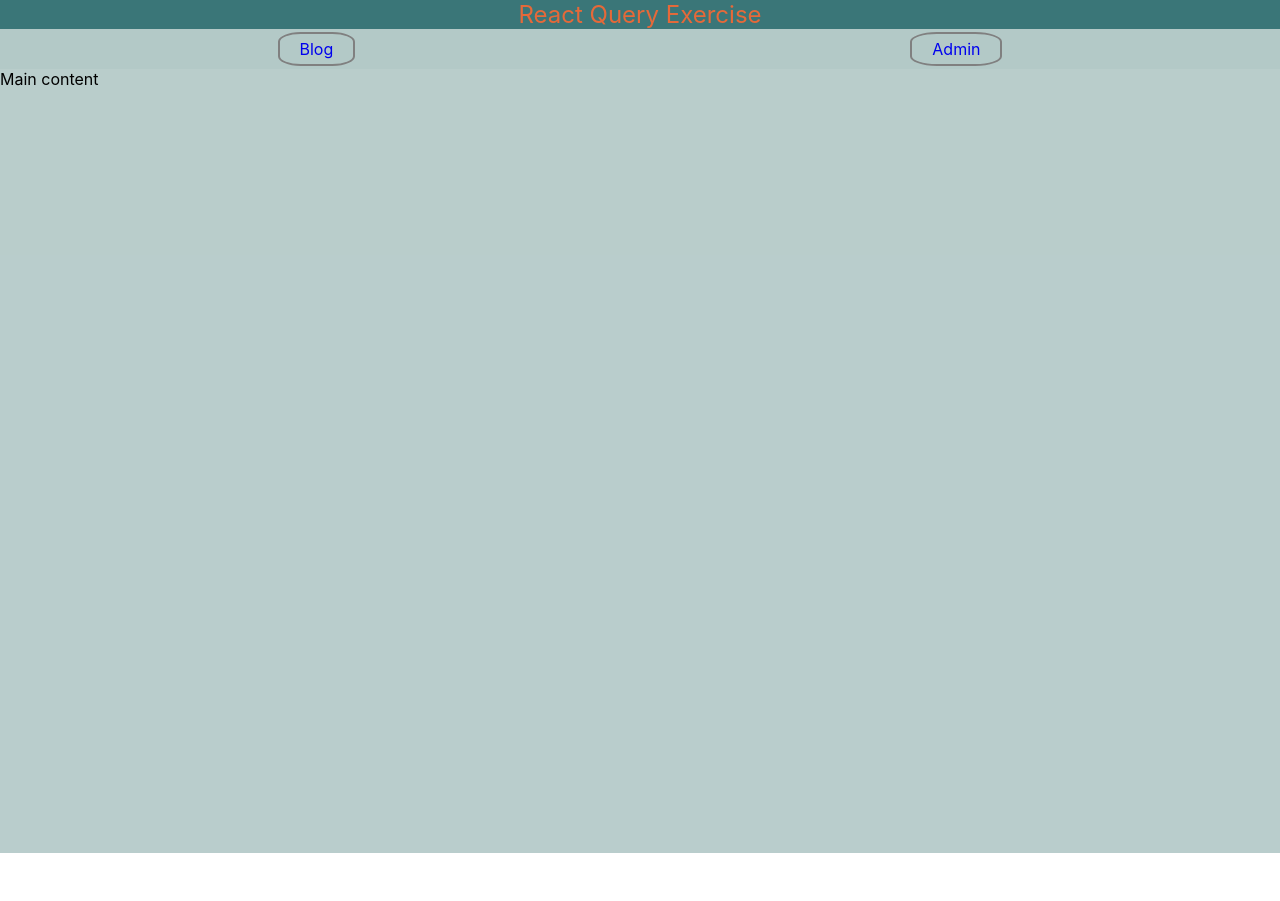
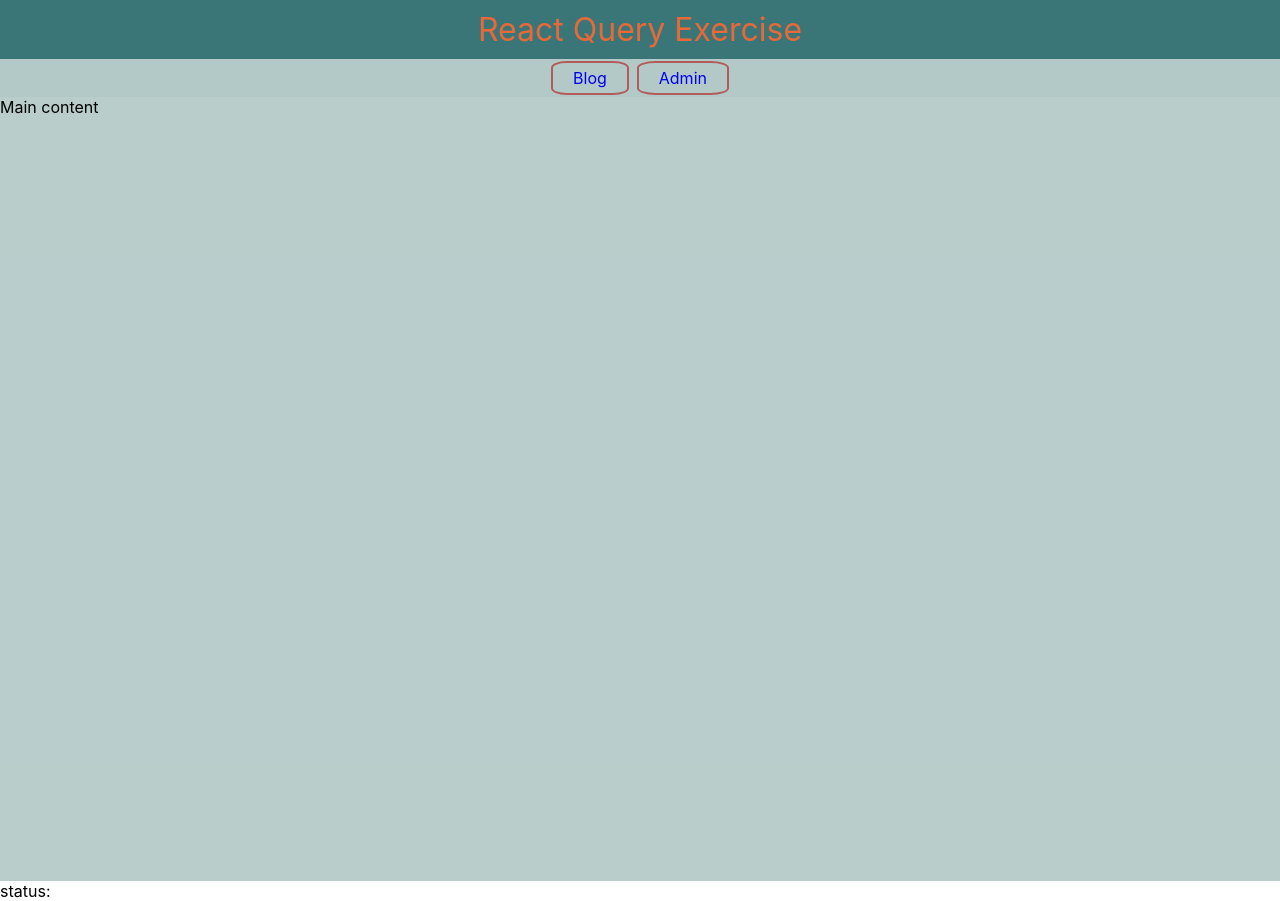
Before and after one commit to Thierry-Chain/reactQuery, a React (Create React App) app: page / in a window 1280 px wide. Before the commit the page ends 853 px from the top, so only its background shows below. Built offline with nearby package versions, Linux system fonts and the light colour scheme.

Commit message:
added redux to the application

```diff
--- a/package.json
+++ b/package.json
@@ -7,10 +7,11 @@
     "cra-template": "1.1.2",
     "react": "^17.0.2",
     "react-dom": "^17.0.2",
-    "react-query": "^3.13.0",
+    "react-query": "^3.18.1",
     "react-redux": "^7.2.2",
     "react-router-dom": "^5.2.0",
     "react-scripts": "4.0.3",
+    "redux": "^4.0.5",
     "redux-thunk": "^2.3.0",
     "use-sound": "^2.0.1"
   },
--- a/src/components/Main.jsx
+++ b/src/components/Main.jsx
@@ -1,9 +1,21 @@
+/* eslint-disable no-undef */
+//import axios from 'axios'
 import React from 'react'
+import { useQuery } from 'react-query'
+/*
+let getData = async () => {
+  res = await fetch('http://localhost:3000/posts')
+  res.json()
+}
+*/
 
 export default function Main() {
+  // let { data, status } = useQuery('post', getData)
+  //console.log(data)
   return (
     <React.Fragment>
       <div className="main">Main content</div>
+      <p>status:{}</p>
     </React.Fragment>
   )
 }
--- a/src/index.css
+++ b/src/index.css
@@ -19,13 +19,14 @@
 
 .nav {
   background-color: rgba(53, 115, 117, 0.972) !important;
-  font-size: x-large;
   display: flex;
+  padding: 10px;
 }
 .brand {
   color: rgba(251, 103, 49, 0.89);
   text-align: center;
   margin-left: auto;
+  font-size: xx-large;
   margin-right: auto;
 }
 .main {
@@ -36,22 +37,21 @@
   background-color: rgb(207, 54, 54);
 }
 .link {
-  border: 2px solid gray;
-  justify-content: center;
-  border-radius: 29%;
-  align-items: center;
+  border: 2px solid rgba(177, 70, 70, 0.829);
+  border-radius: 20%;
   text-decoration: none;
   padding: 5px 20px;
-  margin-right: auto;
-  margin-top: 3px;
-  margin-bottom: 3px;
-
-  margin-left: auto;
 }
 .link:hover {
   background-color: rgb(236, 72, 168);
+  transform: scaleY(1.2);
+  overflow: hidden;
 }
 .disp {
   background-color: rgba(43, 104, 99, 0.356);
   display: flex;
+  align-items: center;
+  justify-content: center;
+  gap: 8px;
+  padding: 2px;
 }
--- a/src/index.js
+++ b/src/index.js
@@ -2,10 +2,14 @@
 import ReactDOM from 'react-dom'
 import './index.css'
 import App from './App'
+import { Provider } from 'react-redux'
+import { store } from './redux/store'
 //import { BrowserRouter } from 'react-router-dom'
 ReactDOM.render(
   <React.StrictMode>
-    <App />
+    <Provider store={store}>
+      <App />
+    </Provider>
   </React.StrictMode>,
   document.getElementById('root')
 )
--- /dev/null
+++ b/src/redux/actionTypes.js
@@ -0,0 +1,4 @@
+const CREATE_POST = 'CREATE_POST'
+const DELETE_POST = 'DELETE_POST'
+
+export { CREATE_POST, DELETE_POST }
--- /dev/null
+++ b/src/redux/reducer/index.js
@@ -0,0 +1,8 @@
+import { combineReducers } from 'redux'
+import postReducer from './reducer1'
+
+const rootReducer = combineReducers({
+  posts: postReducer
+})
+
+export { rootReducer }
--- /dev/null
+++ b/src/redux/reducer/reducer1.js
@@ -0,0 +1,29 @@
+import { CREATE_POST, DELETE_POST } from '../actionTypes'
+
+let initialState = {
+  posts: [],
+  good: 'yes'
+}
+
+function postReducer(state = initialState, action) {
+  switch (action.type) {
+    case CREATE_POST:
+      let { id, title, author } = action.payload
+      let oldPosts = [...state.posts]
+      let newPosts = oldPosts.push({ id, title, author })
+      return {
+        ...state,
+        posts: newPosts
+      }
+
+    case DELETE_POST:
+      return {
+        ...state,
+        posts: action.payload
+      }
+
+    default:
+      return { ...state }
+  }
+}
+export default postReducer
--- /dev/null
+++ b/src/redux/store.js
@@ -0,0 +1,4 @@
+import { createStore } from 'redux'
+import { rootReducer } from './reducer/index'
+const store = createStore(rootReducer)
+export { store }
```
Also changed, not shown: src/hooks/usePosts.js (added, +10 -0 lines), src/redux/actions.js (added, +20 -0 lines), 1 other file (tests, documents, lock files or other folders).
